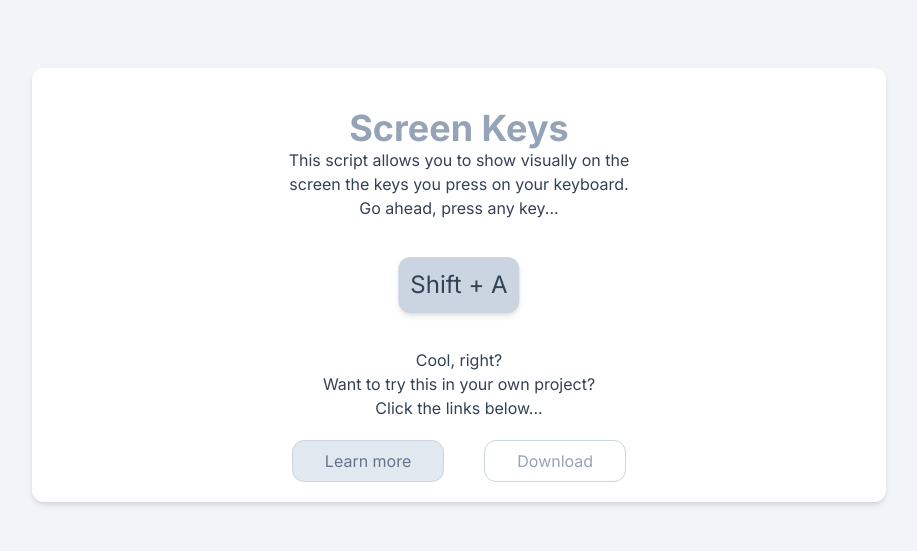
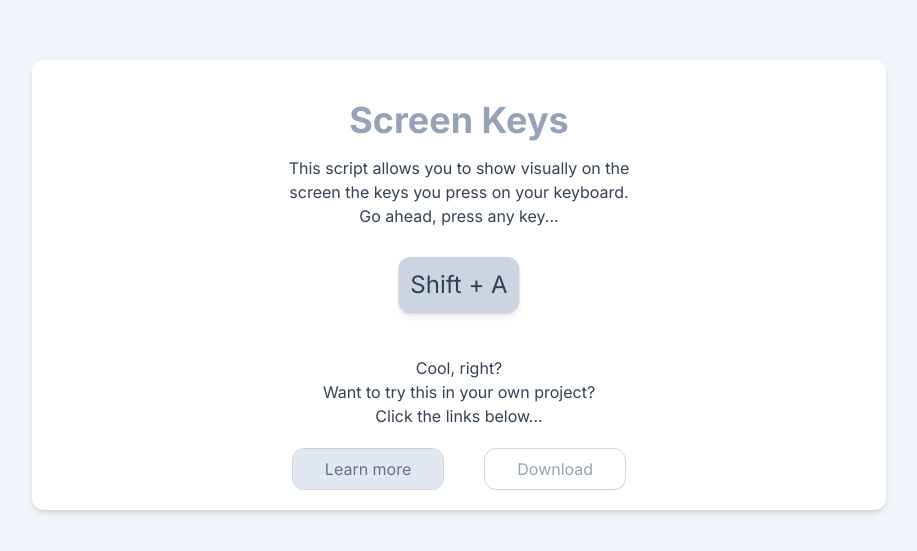
Before and after one commit to Adir-SL/ScreenKeys, a plain HTML site: page index.html in a window 1280 px wide. Shown: the part 115-666 px from the top of the page, without its empty margins (181-1098 px from the left). Drawn offline with nearby package versions, Linux system fonts and the light colour scheme.

Commit message:
Update index.html

```diff
--- a/index.html
+++ b/index.html
@@ -33,7 +33,7 @@
     <div class="flex justify-center items-center absolute w-full h-full text-slate-700">
         <section class="bg-white pt-10 rounded-xl shadow-md w-11/12 md:w-2/3 text-center">
             <div class="absolute top-1/2 left-1/2 bg-slate-300 p-3 rounded-xl text-2xl shadow-md transition-opacity duration-300" style="transform:translate(-50%,-50%);" id="fakeButton"><nobr>Shift + A</nobr></div>
-            <h1 class="text-4xl text-slate-400">Screen Keys</h1>
+            <h1 class="text-4xl text-slate-400 pb-4">Screen Keys</h1>
             <p>This script allows you to show visually on the<br/>screen the keys you press on your keyboard.<br/>Go ahead, press any key...</p>
             <p class="pt-32">Cool, right?<br/>Want to try this in your own project?<br/>Click the links below...</p>
             <div class="flex justify-center items-center w-full">
```
